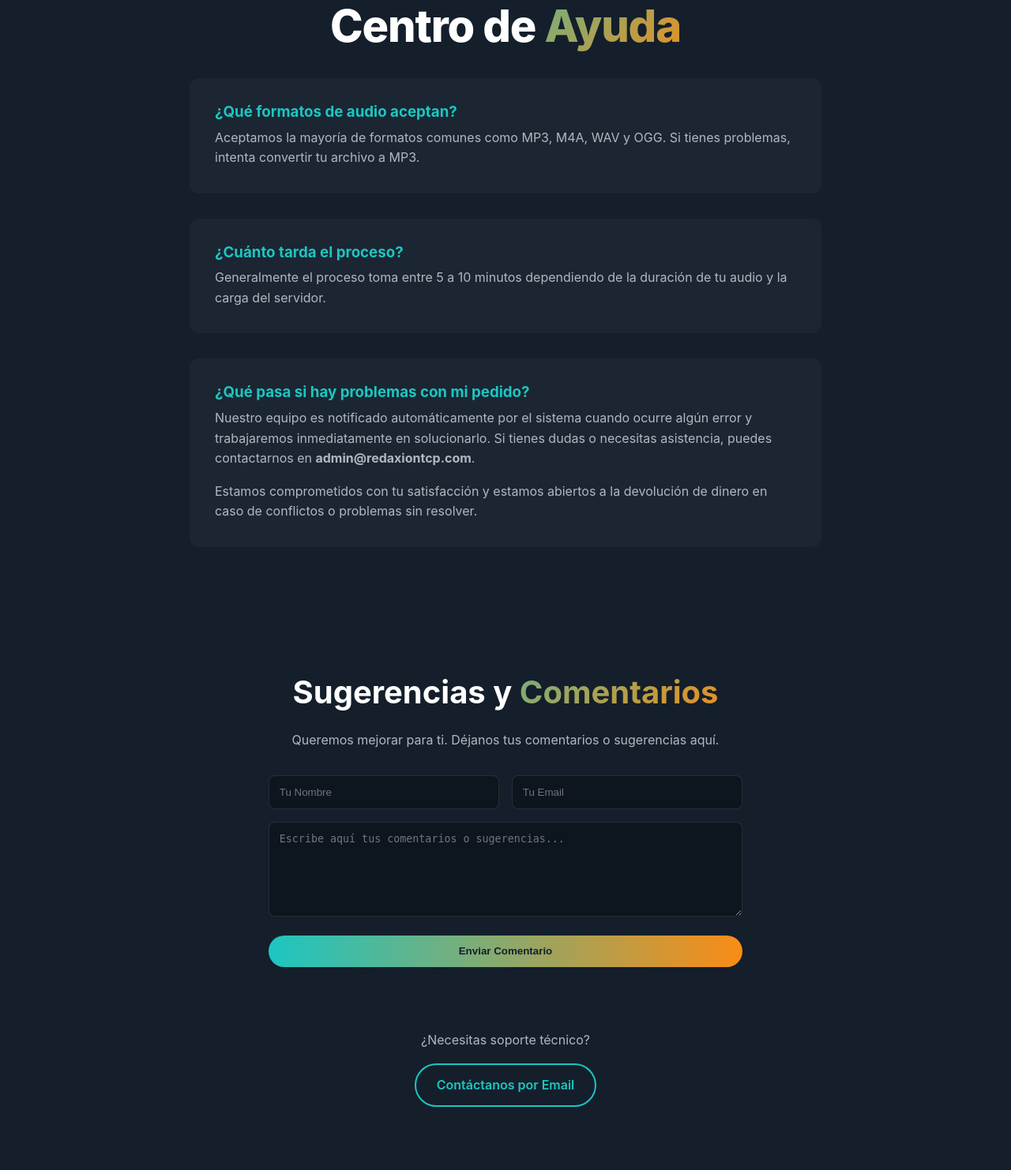
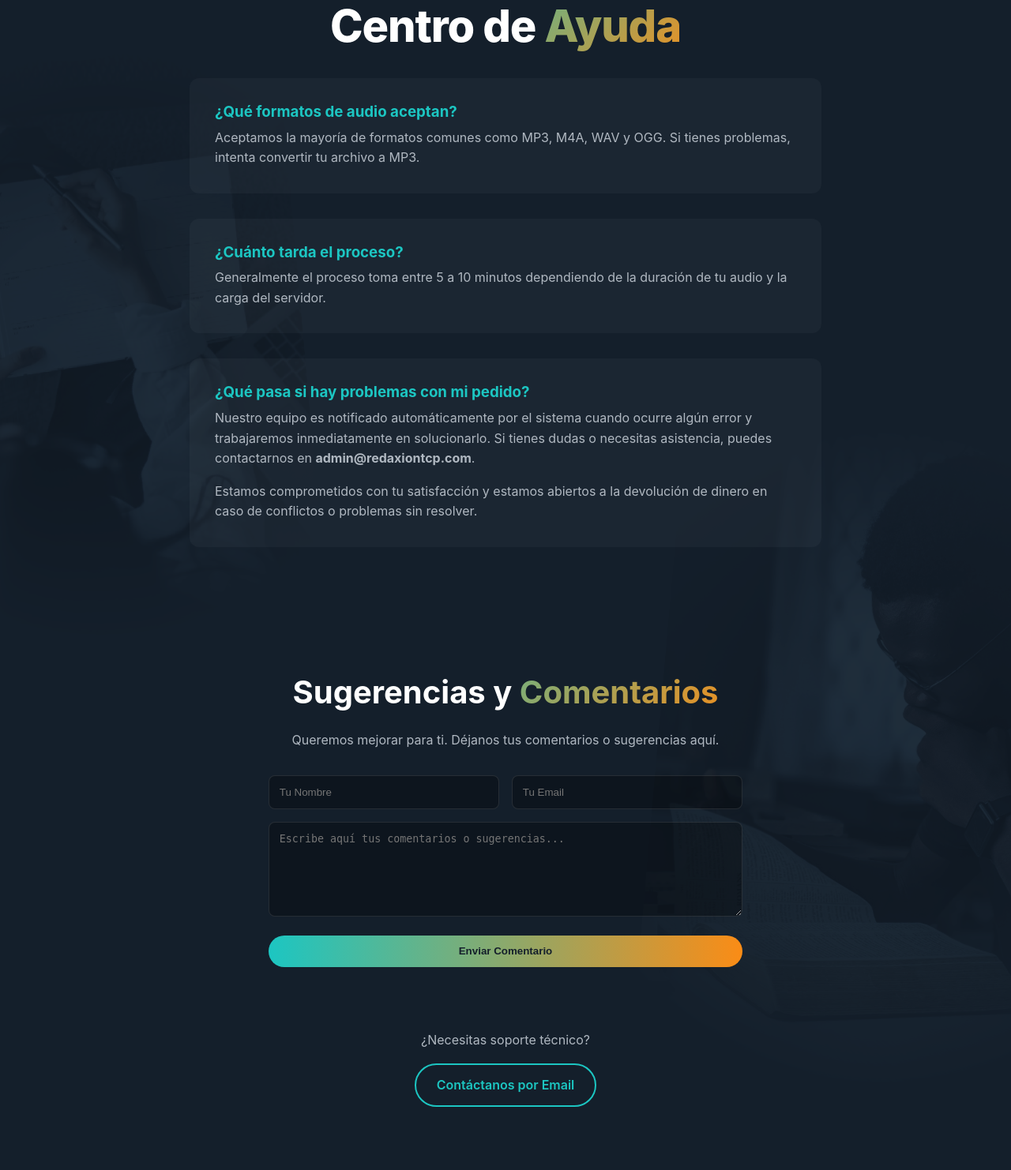
Before and after one commit to RedaXion/redaxion-web-fastapi, a FastAPI app: page /ayuda in a window 1280 px wide. Shown: the part 128-1610 px from the top of the page at 79% size. Run offline with FastAPI, Linux system fonts and the light colour scheme; some libraries are stand-ins or nearby versions.

Commit message:
feat: integrate lifestyle images across all main pages and centralize CSS

```diff
--- a/static/css/style.css
+++ b/static/css/style.css
@@ -254,6 +254,27 @@ nav {
     color: var(--text-gray);
     margin-bottom: 2rem;
 }
+
+/* Lifestyle Backgrounds */
+.lifestyle-bg {
+    position: absolute;
+    z-index: 0;
+    opacity: 0.25;
+    pointer-events: none;
+    filter: grayscale(0.5) contrast(1.1);
+    mix-blend-mode: soft-light;
+    object-fit: cover;
+    -webkit-mask-image: radial-gradient(circle, black 30%, transparent 80%);
+    mask-image: radial-gradient(circle, black 30%, transparent 80%);
+    transition: opacity 0.3s ease;
+}
+
+@media (max-width: 768px) {
+    .lifestyle-bg {
+        opacity: 0.15;
+    }
+}
+
 
 /* Sections */
 .section-padding {
--- a/templates/ayuda.html
+++ b/templates/ayuda.html
@@ -14,8 +14,14 @@
     <!-- Header will be updated globally later, using placeholder for structure -->
     {% include 'header.html' %}
 
-    <main class="section-padding" style="padding-top: 8rem;">
-        <div class="container">
+    <main class="section-padding" style="padding-top: 8rem; position: relative; overflow: hidden;">
+        <!-- Lifestyle Images for Help Page -->
+        <img src="/static/img/lifestyle_focus.jpg" class="lifestyle-bg"
+            style="top: 10%; left: -10%; width: 40%; height: 50%; transform: rotate(-5deg);">
+        <img src="/static/img/lifestyle_reading.jpg" class="lifestyle-bg"
+            style="bottom: 5%; right: -10%; width: 45%; height: 55%; transform: rotate(5deg);">
+
+        <div class="container" style="position: relative; z-index: 1;">
             <h1 style="text-align: center; margin-bottom: 2rem;">Centro de <span class="text-gradient">Ayuda</span></h1>
 
             <div style="max-width: 800px; margin: 0 auto; display: grid; gap: 2rem;">
```
Also changed, not shown: templates/como_funciona.html (+8 -2 lines), templates/index.html (+1 -20 lines), templates/login.html (+6 -2 lines), templates/mi_cuenta.html (+6 -2 lines), templates/mis_ordenes.html (+6 -2 lines), templates/register.html (+6 -2 lines), templates/soluciones_ia.html (+8 -2 lines), templates/testimonios.html (+8 -2 lines), static/img/favicon2_small.png (added).
